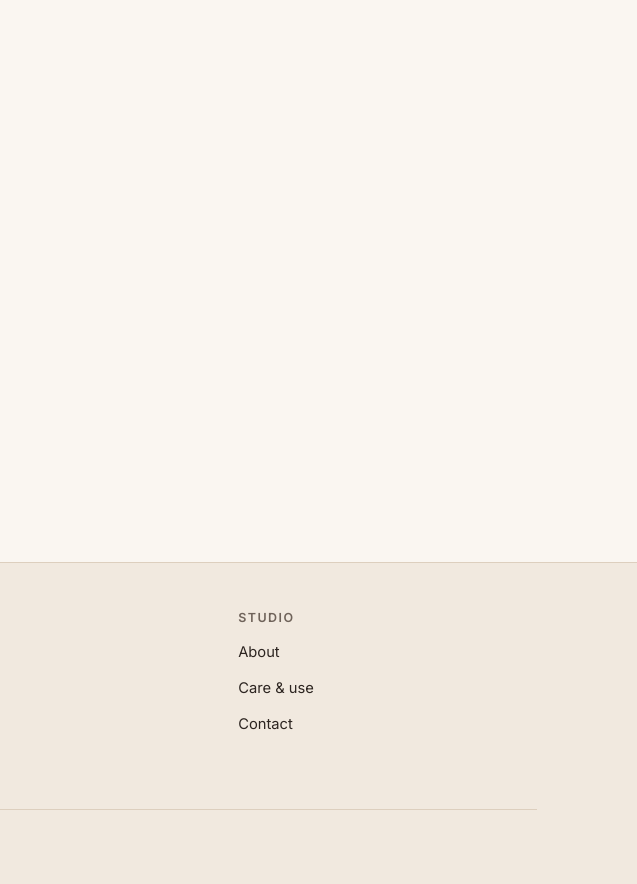
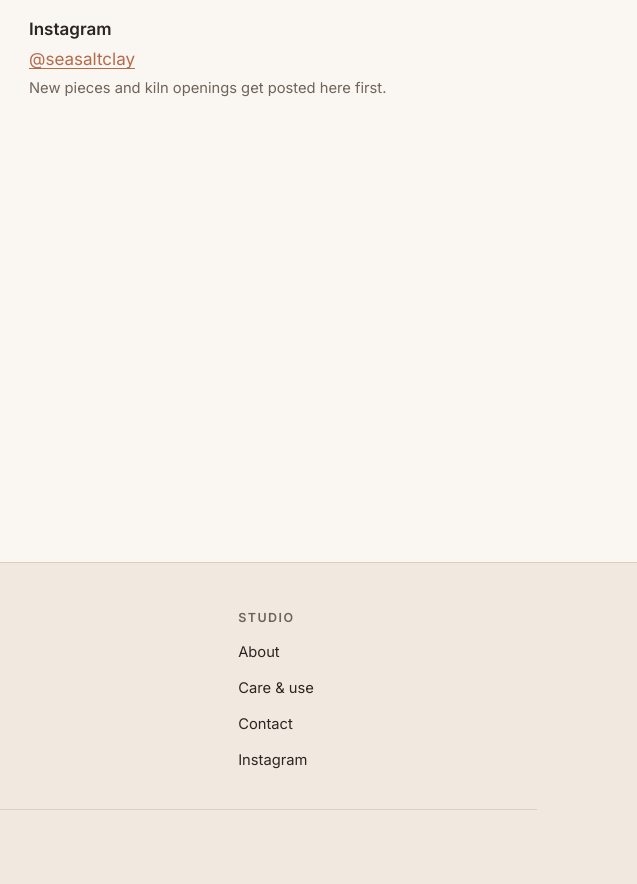
Before and after one commit to manina1-dev/Sea-salt-clay, a plain HTML site: page contact.html in a window 1280 px wide. Shown: the part 766-1650 px from the top of the page, 643-1280 px from the left. Drawn offline with Linux system fonts and the light colour scheme.

Commit message:
Add Instagram link, drop studio-visit option
Links @seasaltclay from the contact page and from the footer of all four
pages. Removes the "Studio visit" option from the contact form's subject
list, which no longer makes sense now that no address is published.

The contact email is still the placeholder hello@seasaltclay.example and
needs replacing once a real address exists.

Co-Authored-By: Claude Opus 5 <noreply@anthropic.com>
Claude-Session: https://claude.ai/code/session_01HBGCxSPKHGmMVJt7C3yJTt

```diff
--- a/contact.html
+++ b/contact.html
@@ -63,7 +63,6 @@
               <option>A piece in the shop</option>
               <option>A custom commission</option>
               <option>Wholesale or stockists</option>
-              <option>Studio visit</option>
               <option>Something else</option>
             </select>
           </div>
@@ -88,6 +87,11 @@
           <div>
             <dt>Email</dt>
             <dd style="margin:0"><a href="mailto:hello@seasaltclay.example">hello@seasaltclay.example</a></dd>
+          </div>
+          <div>
+            <dt>Instagram</dt>
+            <dd style="margin:0"><a href="https://instagram.com/seasaltclay" rel="me noopener" target="_blank">@seasaltclay</a></dd>
+            <span>New pieces and kiln openings get posted here first.</span>
           </div>
         </dl>
       </div>
@@ -124,6 +128,7 @@
           <li><a href="about.html">About</a></li>
           <li><a href="about.html#care">Care &amp; use</a></li>
           <li><a href="contact.html">Contact</a></li>
+          <li><a href="https://instagram.com/seasaltclay" rel="me noopener" target="_blank">Instagram</a></li>
         </ul>
       </div>
     </div>
```
Also changed, not shown: about.html (+1 -0 lines), index.html (+1 -0 lines), shop.html (+1 -0 lines).
